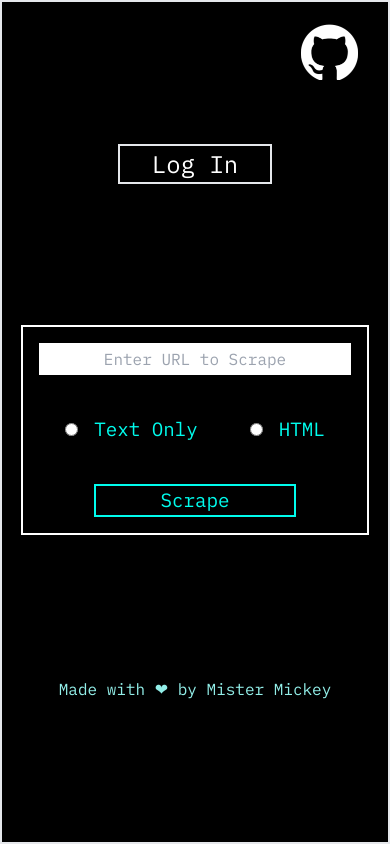
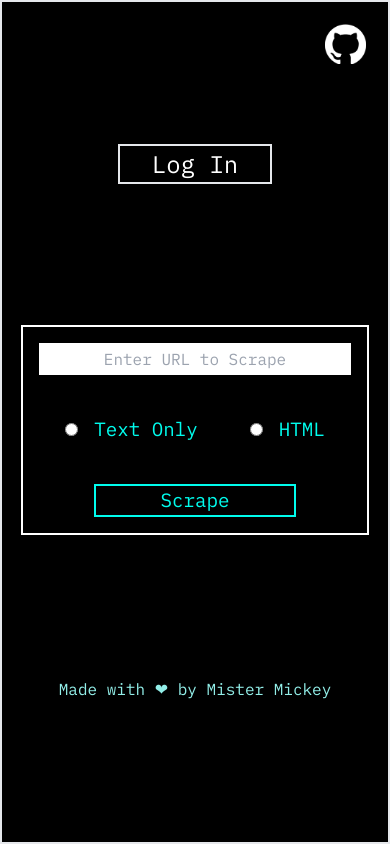
Before and after one commit to singodiyashubham87/ScrapeIt, a React (Vite) app: page / in a window 390 px wide. Built offline with nearby package versions, Linux system fonts and the light colour scheme.

Commit message:
Making landing page logo responsive

```diff
--- a/src/components/LandingPage.jsx
+++ b/src/components/LandingPage.jsx
@@ -132,9 +132,9 @@ function LandingPage() {
         <div className="content h-[100vh] flex flex-col justify-evenly items-center border-2 border-white-700">
           <Link
             to={"https://github.com/singodiyashubham87/ScrapeIt"}
-            className="fixed top-0 right-2 p-6"
+            className="absolute top-0 right-0 p-6"
           >
-            <img src={ghlogo} alt="small_github_logo" className="h-14"/>
+            <img src={ghlogo} alt="small_github_logo" className="max-h-14 ghlogo-vsm:h-[3rem] ghlogo-vvsm:h-[2.5rem]"/>
           </Link>
           <div className="auth text-center">
             {isAuthenticated && (
--- a/tailwind.config.js
+++ b/tailwind.config.js
@@ -13,6 +13,9 @@ export default {
       screens: {
         'vsm': '406px',
         'vvsm': '100px',
+        'ghlogo-smfirst': {'min': '100px', 'max': '515px'},
+        'ghlogo-vsm': {'min': '406px', 'max': '640px'},
+        'ghlogo-vvsm': {'min': '100px', 'max': '406px'}
       },
     },
     animation: {
```
